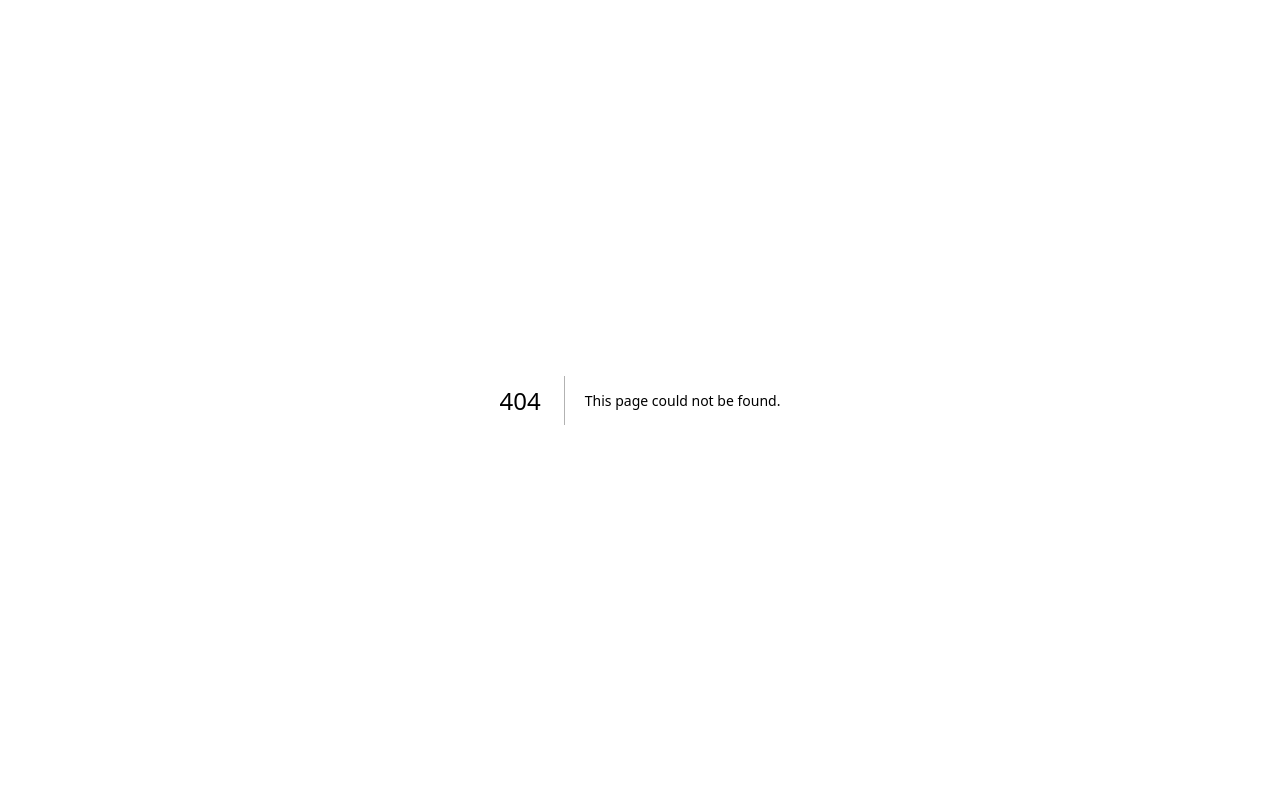
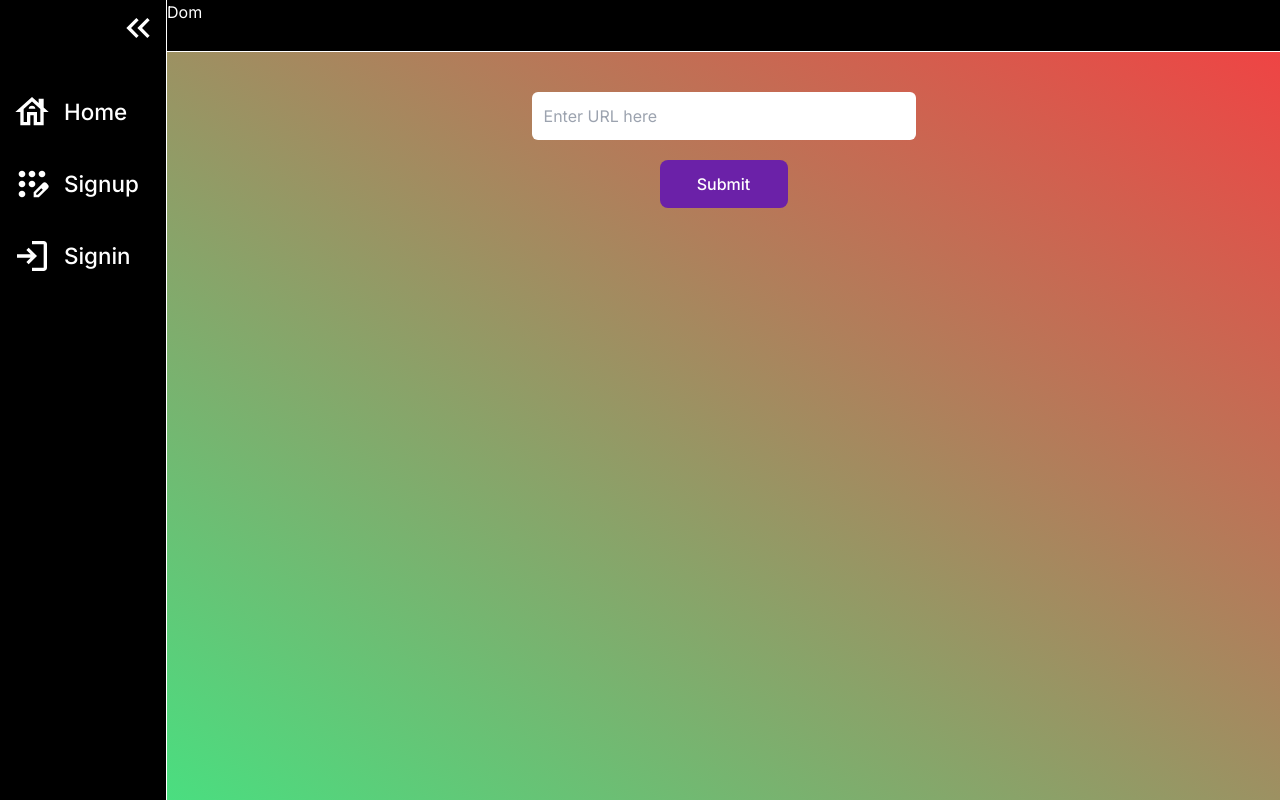
Before and after one commit to DikshakAdhikari/Url-Shortner, a Next.js app in the folder client/: page /shortner in a window 1280 px wide. Before the commit this address had no page. Built offline with nearby package versions, Linux system fonts and the light colour scheme.

Commit message:
use user add

```diff
--- /dev/null
+++ b/client/src/app/shortner/page.tsx
@@ -0,0 +1,25 @@
+"use client"
+import Navbar from "@/components/Navbar";
+import Shortner from "@/components/Shortner";
+import SideBar from "@/components/SideBar";
+import { FunctionComponent } from "react";
+
+interface pageProps {
+
+}
+
+const page: FunctionComponent<pageProps> = () => {
+    return (
+        <div className=" flex  w-[100vw] bg-slate-200 fixed">
+        <SideBar />
+         <div className=" flex w-[100vw] h-[100vh] flex-col">
+             <Navbar />
+             <div className=" flex overflow-auto bg-gradient-to-bl items-center from-red-500 to-green-400  gap-36 p-10 h-[100vh] flex-col ">
+                 <Shortner />
+             </div>
+         </div>
+     </div>
+      );
+}
+
+export default page;
--- a/client/src/components/Navbar.tsx
+++ b/client/src/components/Navbar.tsx
@@ -6,8 +6,8 @@ interface NavbarProps {
 
 const Navbar: FunctionComponent<NavbarProps> = () => {
     return (
-        <div className=" max-h-screen  w-[100%] h-[7vh] bg-black border-b-[1px] border-white ">
-                hghgh
+        <div className=" max-h-screen z-20 text-white  w-[100%] h-[7vh] bg-black border-b-[1px] border-white ">
+                Dom
             </div>
      );
 }
--- /dev/null
+++ b/client/src/components/Shortner.tsx
@@ -0,0 +1,23 @@
+"use client"
+import { FunctionComponent, useState } from "react";
+
+interface ShortnerProps {
+
+}
+
+const Shortner: FunctionComponent<ShortnerProps> = () => {
+    const [url, setUrl]= useState("");
+
+    const handleSubmit = ()=> {
+
+    }
+
+    return (
+        <form onSubmit={handleSubmit} className=" flex flex-col items-center gap-5">
+            <input onChange={(e)=> setUrl(e.target.value)} required placeholder="Enter URL here" className=" w-[30vw] bg-white p-3 rounded-md outline-none" type="text" />
+            <button type="submit" className=" p-3 px-7 w-[10vw] hover:bg-orange-500 rounded-lg bg-purple-800 text-white font-medium">Submit</button>
+        </form>
+     );
+}
+
+export default Shortner;
--- a/client/src/components/SideBar.tsx
+++ b/client/src/components/SideBar.tsx
@@ -1,4 +1,5 @@
 import { HomeLogo, LeftLogo, LoginLogo, LogoutLogo, RegisterLogo, RightLogo } from "@/Logo";
+import { useRouter } from "next/navigation";
 import { FunctionComponent, useState } from "react";
 
 interface SideBarProps {
@@ -7,6 +8,7 @@ interface SideBarProps {
 
 const SideBar: FunctionComponent<SideBarProps> = () => {
     const [expand, setExpand]= useState(true)
+    const router= useRouter()
     return (
         <div className={`${expand ? 'w-[15vw]': 'w-fit'}   h-[100vh] border-r-[1px] border-white  bg-black`}>
         <div className=" flex m-2 flex-col gap-4 items-end cursor-pointer ">
@@ -14,19 +16,23 @@ const SideBar: FunctionComponent<SideBarProps> = () => {
         expand ? <div onClick={()=> setExpand(false)}> <LeftLogo /></div>: <div onClick={()=> setExpand(true)}> <RightLogo /> </div>
       }
       </div>
-      <div className=" flex p-3 mt-8  gap-3">
-            <div className=" flex flex-col justify-center  gap-8 ">
-              <div className=" cursor-pointer"><HomeLogo  /></div>
-                <div className=" cursor-pointer"><RegisterLogo  /></div>
-                <div className=" cursor-pointer"><LoginLogo /></div>
-            </div>
-            <div className=" flex flex-col justify-center gap-8 ">
-              <div className={` ${!expand && "hidden"} text-white text-[1.2rem] cursor-pointer font-medium`}>Home</div>
-                <div className={` ${!expand && "hidden"} text-white text-[1.2rem] cursor-pointer font-medium`}>Signup</div>
-                <div className={` ${!expand && "hidden"} text-white text-[1.2rem] cursor-pointer font-medium`}>Signin</div>
-            </div>
+
+          <div className=" flex mt-8 flex-col gap-8 p-3 ">
+              <div onClick={()=> router.push('/')} className=" cursor-pointer flex gap-3 items-center">
+                  <HomeLogo />
+                  <div className={` ${!expand && 'hidden'} text-[1.4rem] font-medium text-white`}>Home</div>
+              </div>
+              <div onClick={()=> router.push('/signup')} className=" cursor-pointer flex gap-3 items-center">
+                  <RegisterLogo />
+                  <div className={` ${!expand && 'hidden'} text-[1.4rem] font-medium text-white`}>Signup</div>
+              </div>
+              <div onClick={()=> router.push('/signin')} className=" cursor-pointer flex gap-3 items-center">
+                  <LoginLogo />
+                  <div className={` ${!expand && 'hidden'} text-[1.4rem] font-medium text-white`}>Signin</div>
+              </div>
+          </div>
       </div>
-    </div>
+
      );
 }
 
--- a/client/src/components/Signin.tsx
+++ b/client/src/components/Signin.tsx
@@ -1,5 +1,6 @@
 "use client"
 import { BASE_URL } from '@/Secrets';
+import { useRouter } from 'next/navigation';
 // SignupForm.tsx
 import React, { useState, ChangeEvent, FormEvent } from 'react';
 
@@ -13,6 +14,8 @@ const Signin: React.FC = () => {
     email: '',
     password: '',
   });
+
+  const router= useRouter()
 
   const handleChange = (e: ChangeEvent<HTMLInputElement>) => {
     setFormData({ ...formData, [e.target.name]: e.target.value });
@@ -33,7 +36,8 @@ const Signin: React.FC = () => {
             throw new Error("Network error!")
         }
         const data= await res.json();
-        console.log(data);
+
+        router.push('/shortner')
 
      }catch(err){
         console.log(err);
```
Also changed, not shown: client/package.json (+5 -4 lines), 2 other files (tests, documents, lock files or other folders).
